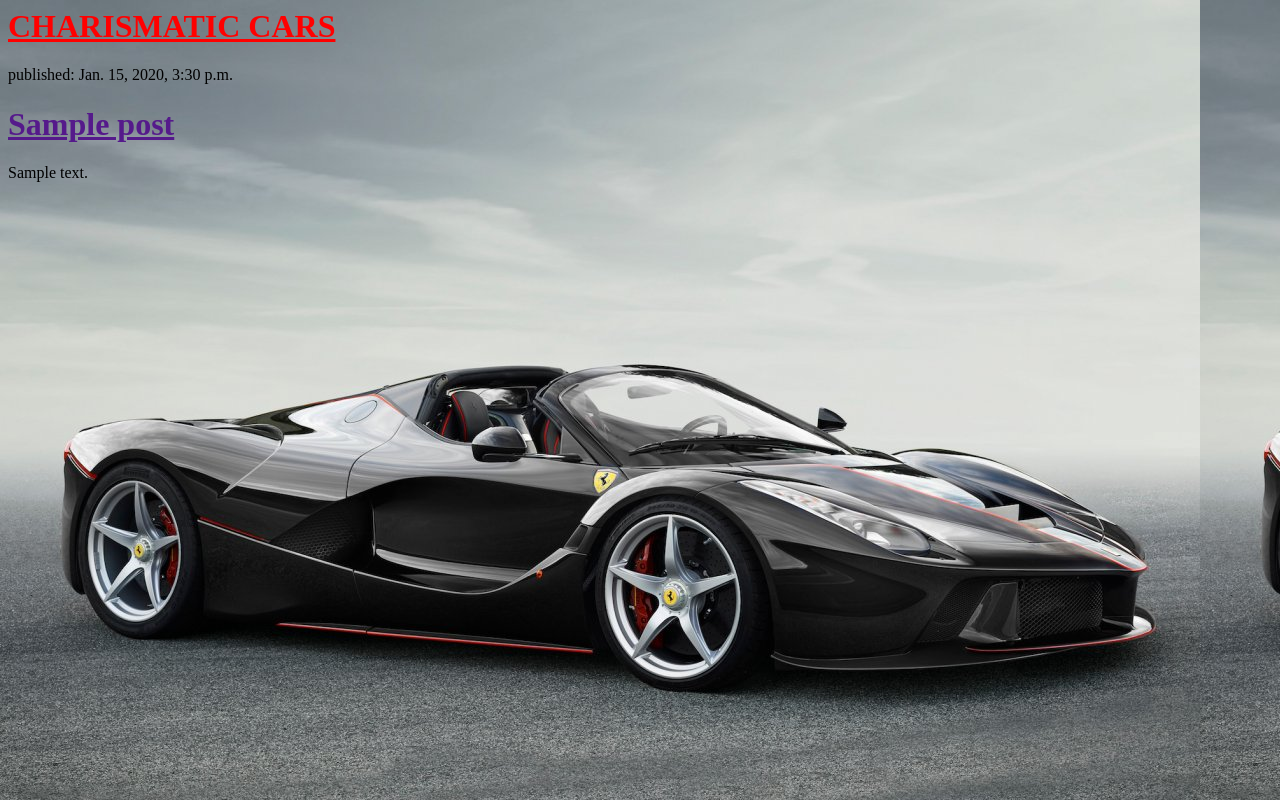
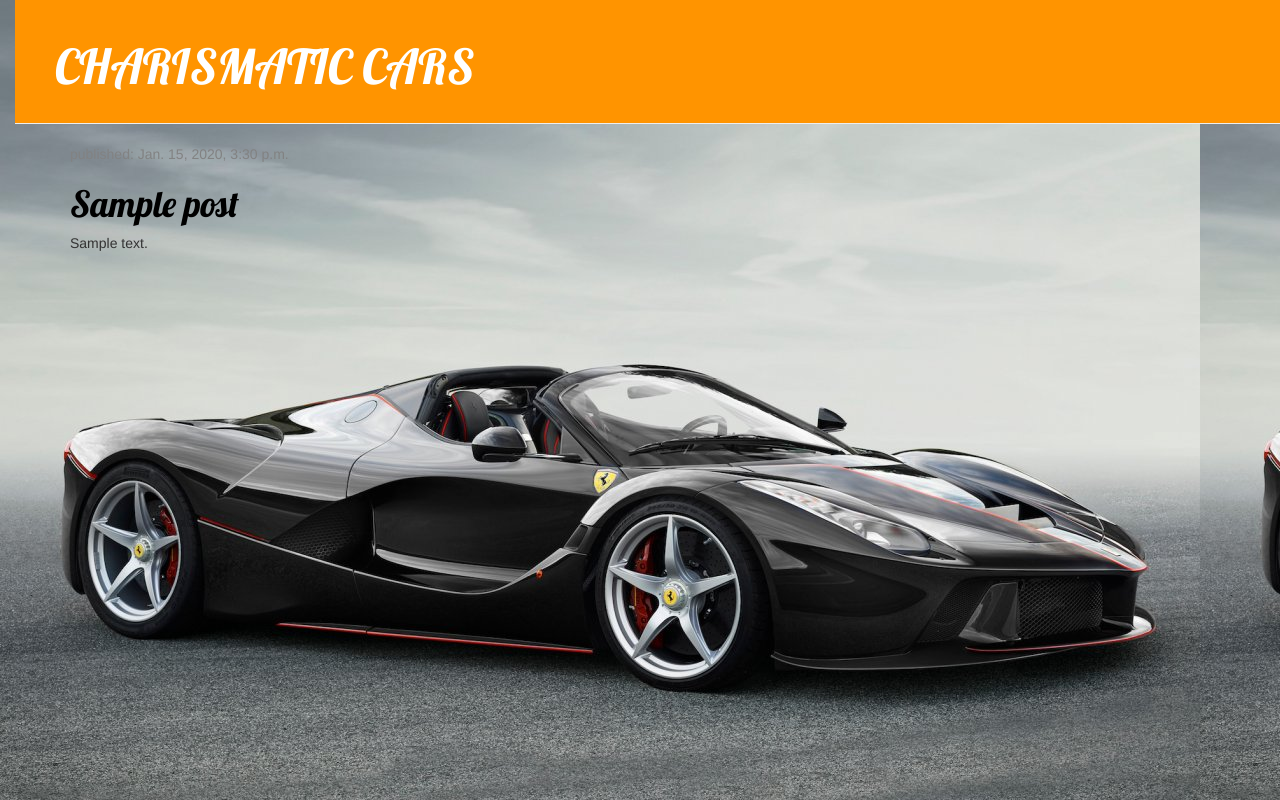
Before and after one commit to ba11b0y/my-first-blog, a Django app: template blog/templates/blog/post_list.html in a window 1280 px wide. Run offline with Django 3.2, Linux system fonts and the light colour scheme; the template is opened without the code that fills it: values that come from a table or form of the project are taken from there, others are empty; tables that the repository leaves empty hold one stand-in row (values such as "Sample post"); some libraries are stand-ins or nearby versions.

Commit message:
Final template

```diff
--- /dev/null
+++ b/blog/static/css/blog.css
@@ -0,0 +1,53 @@
+h1 a {
+    color: #FCA205;
+    font-family: 'Lobster';
+}
+body {
+    padding-left: 15px;
+}
+.page-header {
+    background-color: #ff9400;
+    margin-top: 0;
+    padding: 20px 20px 20px 40px;
+}
+
+.page-header h1, .page-header h1 a, .page-header h1 a:visited, .page-header h1 a:active {
+    color: #ffffff;
+    font-size: 36pt;
+    text-decoration: none;
+}
+
+.content {
+    margin-left: 40px;
+}
+
+h1, h2, h3, h4 {
+    font-family: 'Lobster', cursive;
+}
+
+.date {
+    color: #828282;
+}
+
+.save {
+    float: right;
+}
+
+.post-form textarea, .post-form input {
+    width: 100%;
+}
+
+.top-menu, .top-menu:hover, .top-menu:visited {
+    color: #ffffff;
+    float: right;
+    font-size: 26pt;
+    margin-right: 20px;
+}
+
+.post {
+    margin-bottom: 70px;
+}
+
+.post h1 a, .post h1 a:visited {
+    color: #000000;
+}
--- a/blog/templates/blog/post_list.html
+++ b/blog/templates/blog/post_list.html
@@ -1,11 +1,30 @@
-<div>
+{% load staticfiles %}
+<html>
+<head><link rel="stylesheet" href="//maxcdn.bootstrapcdn.com/bootstrap/3.2.0/css/bootstrap.min.css">
+<link rel="stylesheet" href="//maxcdn.bootstrapcdn.com/bootstrap/3.2.0/css/bootstrap-theme.min.css">
+<link href="//fonts.googleapis.com/css?family=Lobster&subset=latin,latin-ext" rel="stylesheet" type="text/css">
+<link rel="stylesheet" href="{% static 'css/blog.css' %}">
+</head>
+<div class="page-header">
     <h1><a href="/">CHARISMATIC CARS</a></h1>
 </div>
-<body background="ferrari-laferrari-aperta.jpg" link="red"></body>
+<body background="ferrari-laferrari-aperta.jpg" link="red">
 {% for post in posts %}
-    <div>
-        <p>published: {{ post.published_date }}</p>
-        <h1><a href="">{{ post.title }}</a></h1>
-        <p>{{ post.text|linebreaksbr }}</p>
+    <div class="content container">
+    <div class="row">
+        <div class="col-md-8">
+            {% for post in posts %}
+                <div class="post">
+                    <div class="date">
+                        <p>published: {{ post.published_date }}</p>
+                    </div>
+                    <h1><a href="">{{ post.title }}</a></h1>
+                    <p>{{ post.text|linebreaksbr }}</p>
+                </div>
+            {% endfor %}
+        </div>
     </div>
+</div>
 {% endfor %}
+</body>
+</html>
```
